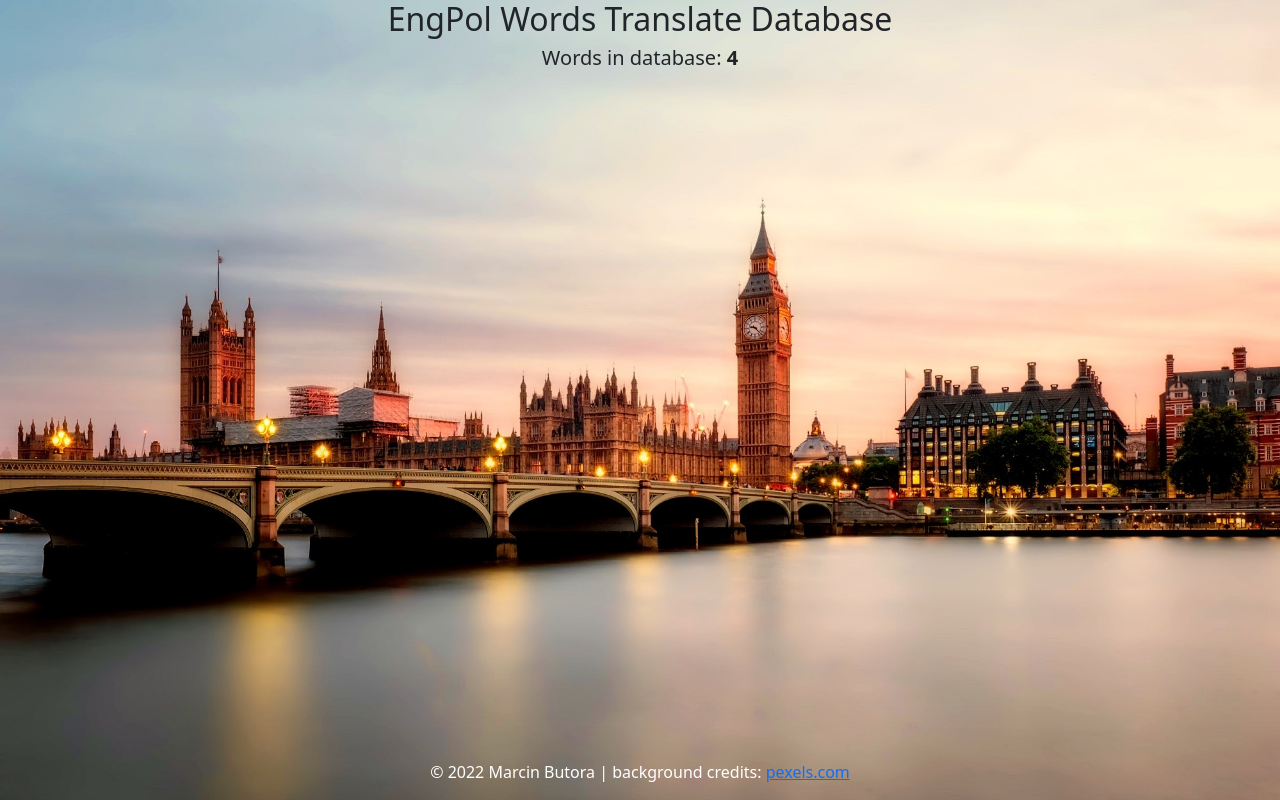
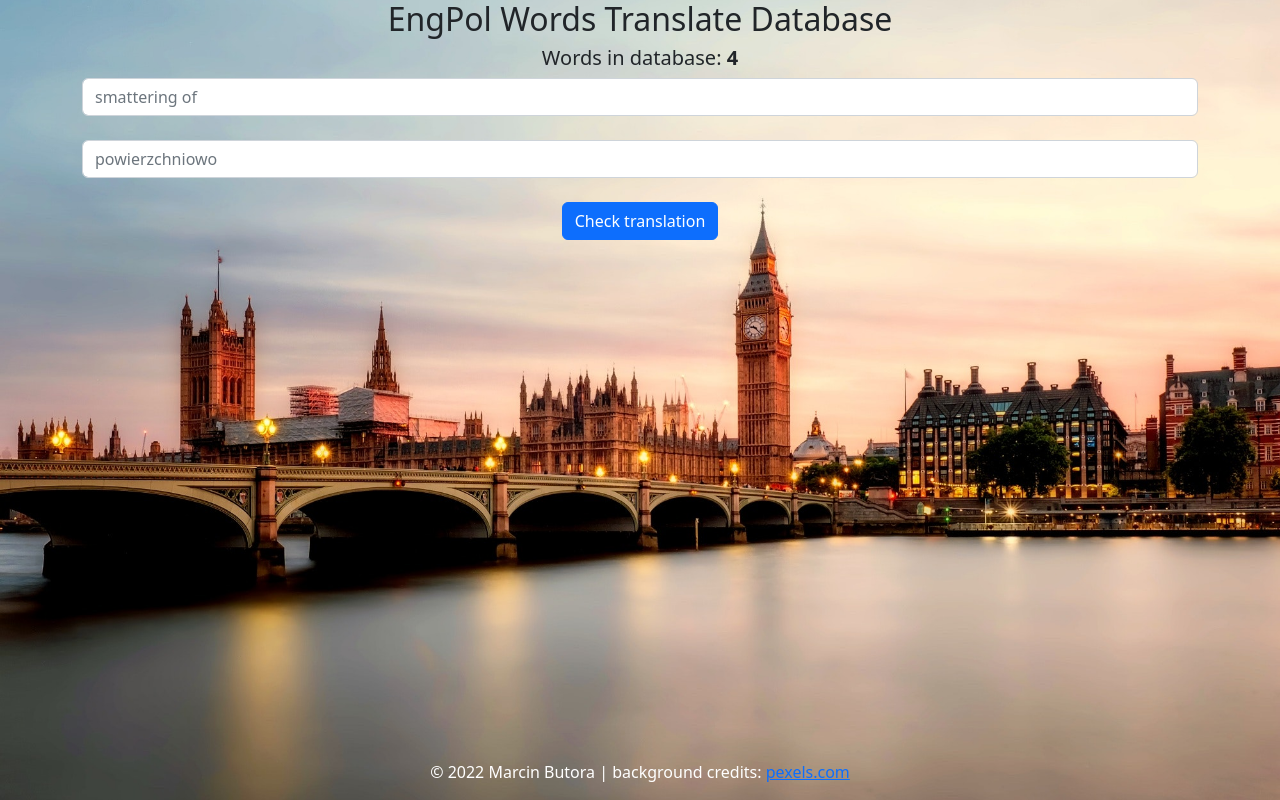
Before and after one commit to marcinbutora/eng-pol, an Angular app: page / in a window 1280 px wide. Built offline with nearby package versions, Linux system fonts and the light colour scheme.

Commit message:
template part 2

```diff
--- a/src/app/app.component.html
+++ b/src/app/app.component.html
@@ -1,7 +1,16 @@
 <div class="container-fluid">
   <div class="text-center"><h2>{{title}}</h2></div>
   <div class="text-center"><h5>Words in database: <b>{{wordsInDatabase}}</b></h5></div>
+  <div class="container text-center">
+    <form [formGroup]="translateForm">
+      <input class="form-control" type="text" formControlName="engWord" placeholder="{{randomWord.eng}}"><br/>
+      <input class="form-control" type="text" formControlName="polWord" placeholder="{{ randomWord.pol }}"><br/>
+      <button class="btn btn-primary" type="submit">Check translation</button>
+      <br/>
+    </form>
+  </div>
   <footer class="footer-custom">
-    <p>&copy; 2022 Marcin Butora | background credits: <a href="https://www.pexels.com/photo/big-ben-bridge-castle-city-460672/" target="_blank">pexels.com</a></p>
+    <p>&copy; 2022 Marcin Butora | background credits: <a
+      href="https://www.pexels.com/photo/big-ben-bridge-castle-city-460672/" target="_blank">pexels.com</a></p>
   </footer>
 </div>
--- a/src/app/app.component.ts
+++ b/src/app/app.component.ts
@@ -1,6 +1,7 @@
 import { Component } from '@angular/core';
 import {words} from "../mock-data/words";
 import {Word} from "../model/word";
+import {FormControl, FormGroup, Validators} from "@angular/forms";
 
 @Component({
   selector: 'app-root',
@@ -13,4 +14,10 @@ export class AppComponent {
   wordsInDatabase: number = this.dataWords.length;
 
   randomWord = this.dataWords[Math.floor(Math.random() * this.dataWords.length)];
+
+  translateForm = new FormGroup({
+    engWord: new FormControl(""),
+    polWord: new FormControl("", Validators.required)
+  })
+
 }
--- a/src/app/app.module.ts
+++ b/src/app/app.module.ts
@@ -4,6 +4,7 @@ import { BrowserModule } from '@angular/platform-browser';
 import { AppRoutingModule } from './app-routing.module';
 import { AppComponent } from './app.component';
 import { NgbModule } from '@ng-bootstrap/ng-bootstrap';
+import {ReactiveFormsModule} from "@angular/forms";
 
 @NgModule({
   declarations: [
@@ -12,7 +13,8 @@ import { NgbModule } from '@ng-bootstrap/ng-bootstrap';
   imports: [
     BrowserModule,
     AppRoutingModule,
-    NgbModule
+    NgbModule,
+    ReactiveFormsModule
   ],
   providers: [],
   bootstrap: [AppComponent]
```
